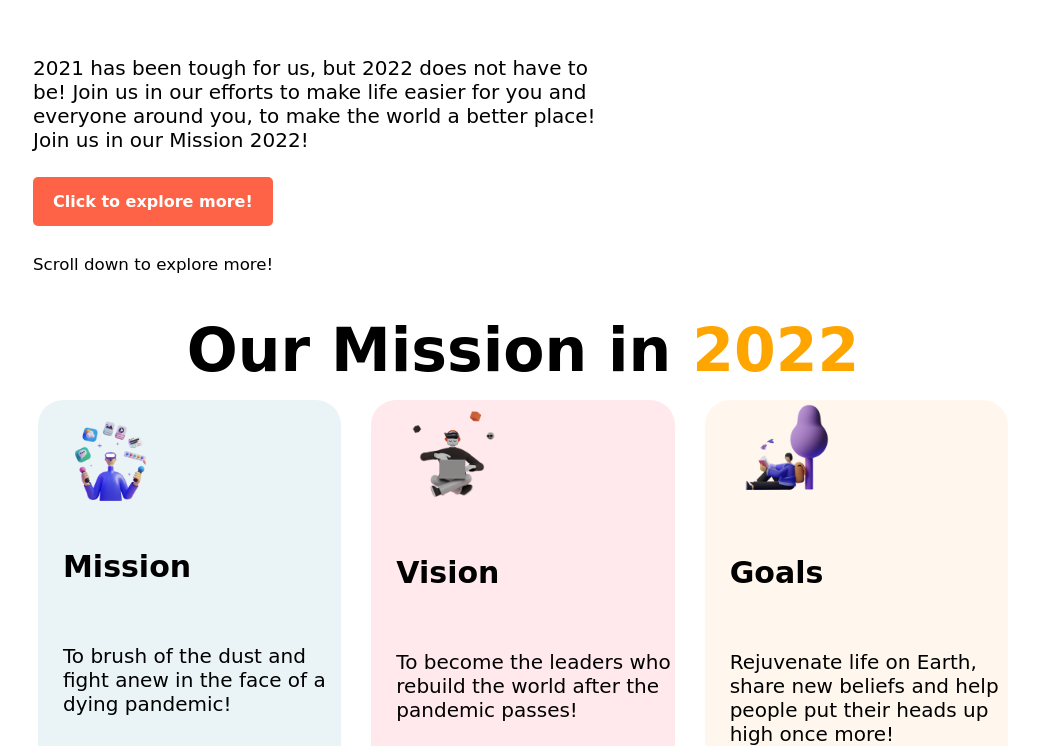
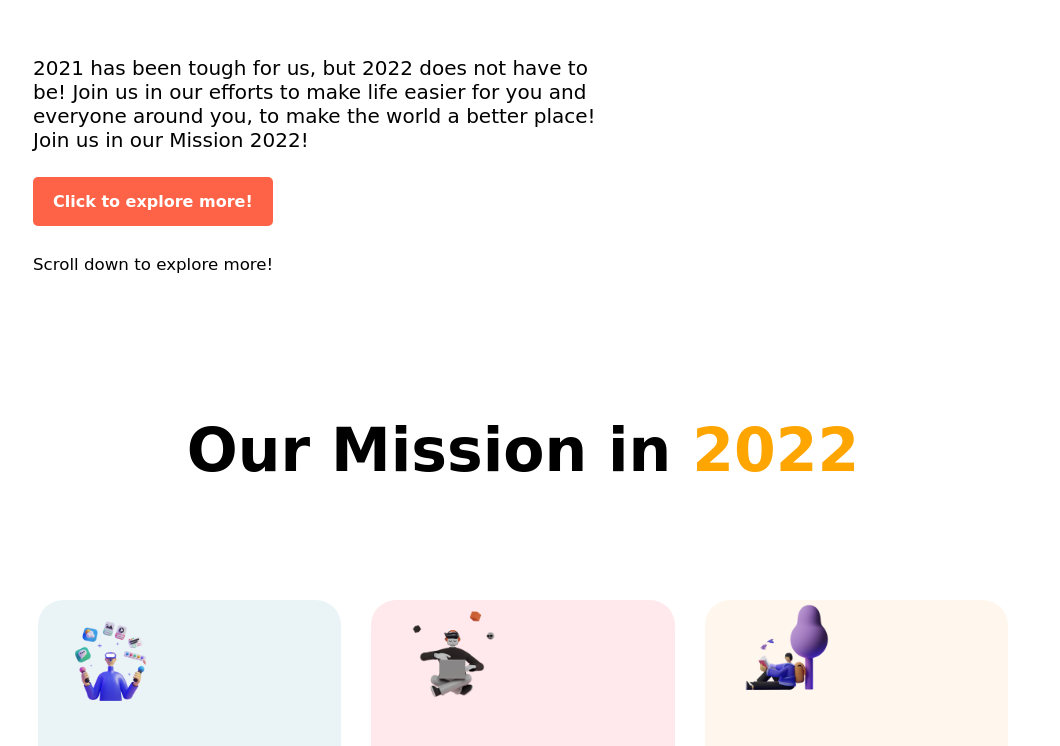
Before and after one commit to ZaowadAziz/assignment-1, a plain HTML site: page index.html in a window 1280 px wide. Shown: the part 508-1254 px from the top of the page, without its empty margins (117-1177 px from the left). Drawn offline with Linux system fonts and the light colour scheme; a web font is replaced by a local one.

Commit message:
final edit

```diff
--- a/style.css
+++ b/style.css
@@ -28,6 +28,7 @@ h4 {
 }
 .flexible-display {
     display: flex;
+    padding-bottom: 100px;
 }
 .half-width {
     width: 50%;
@@ -60,7 +61,7 @@ h4 {
 }
 .mid-section {
     display: flex;
-    padding: 0px 140px;
+    padding: 100px 140px;
 }
 .mid-section div {
     max-width: 30%;
```
